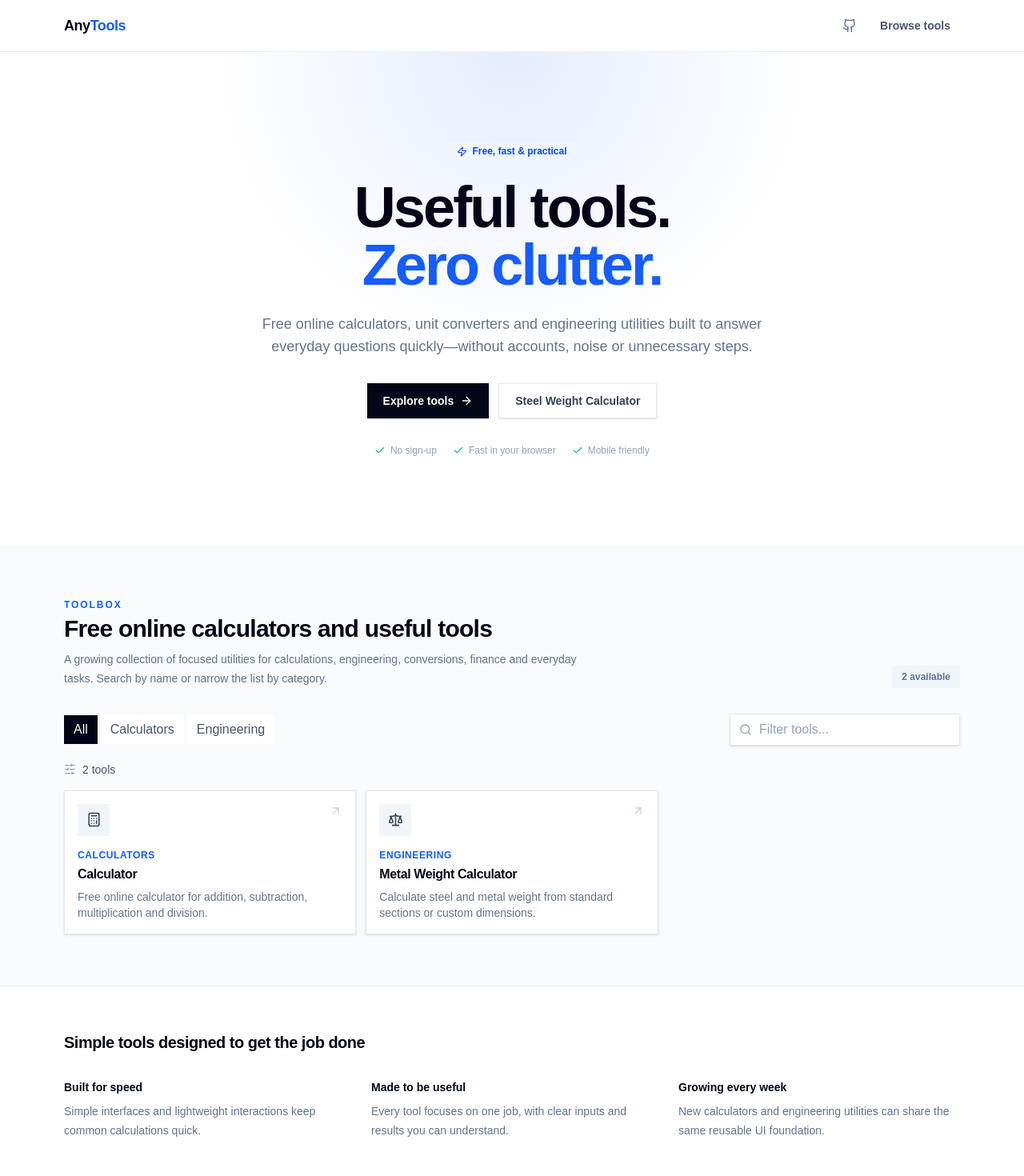
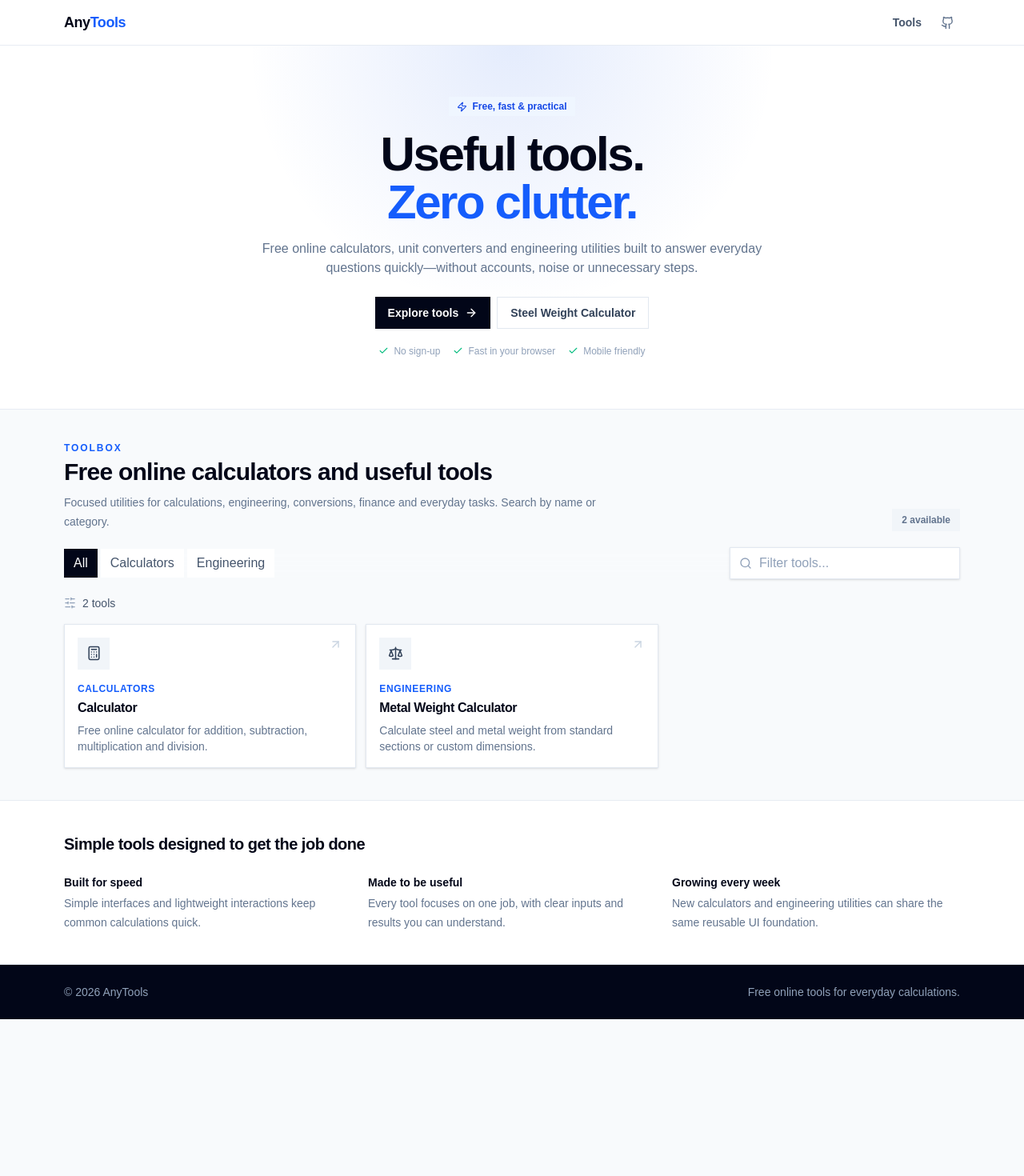
Before and after one commit to farukislamyt/any-tools, a Next.js app: page / in a window 1280 px wide. Shown: the top 1470 px of the page at 80% size. After the commit the page ends 1274 px from the top, so only its background shows below. Built offline with nearby package versions, Linux system fonts and the light colour scheme.

Commit message:
ui: tighten homepage spacing and navigation

```diff
--- a/app/page.tsx
+++ b/app/page.tsx
@@ -3,7 +3,7 @@ import { ArrowRight, Check, Github, Zap } from "lucide-react";
 import { ToolBrowser } from "@/components/home/tool-browser";
 import { Badge } from "@/components/ui/badge";
 import { SectionHeading } from "@/components/ui/section-heading";
-import { categories, tools } from "@/lib/tools";
+import { tools } from "@/lib/tools";
 
 const siteUrl = "https://any-tools.vercel.app";
 
@@ -13,11 +13,7 @@ const websiteSchema = {
   name: "AnyTools",
   url: siteUrl,
   description: "Free online calculators, converters and practical tools for engineering, finance and everyday life.",
-  potentialAction: {
-    "@type": "SearchAction",
-    target: `${siteUrl}/?q={search_term_string}`,
-    "query-input": "required name=search_term_string",
-  },
+  potentialAction: { "@type": "SearchAction", target: `${siteUrl}/?q={search_term_string}`, "query-input": "required name=search_term_string" },
 };
 
 const softwareSchema = {
@@ -35,51 +31,51 @@ export default function Home() {
     <main className="min-h-screen overflow-hidden">
       <script type="application/ld+json" dangerouslySetInnerHTML={{ __html: JSON.stringify(websiteSchema) }} />
       <script type="application/ld+json" dangerouslySetInnerHTML={{ __html: JSON.stringify(softwareSchema) }} />
-      <header className="border-b border-slate-200/80 bg-white/90 backdrop-blur">
-        <div className="container flex h-16 items-center justify-between">
+      <header className="border-b border-slate-200/80 bg-white/95 backdrop-blur">
+        <div className="container flex h-14 items-center justify-between">
           <Link href="/" className="text-lg font-extrabold tracking-tight text-slate-950">Any<span className="text-blue-600">Tools</span></Link>
-          <nav aria-label="Primary navigation" className="flex items-center gap-2">
-            <a href="https://github.com/farukislamyt/any-tools" target="_blank" rel="noreferrer" aria-label="AnyTools on GitHub" className="inline-flex size-9 items-center justify-center rounded-xl text-slate-500 transition hover:bg-slate-100 hover:text-slate-950"><Github size={18} /></a>
-            <Link href="#tools" className="hidden rounded-xl px-3 py-2 text-sm font-semibold text-slate-600 hover:bg-slate-100 sm:block">Browse tools</Link>
+          <nav aria-label="Primary navigation" className="flex items-center gap-1">
+            <Link href="#tools" className="px-3 py-1.5 text-sm font-semibold text-slate-600 hover:bg-slate-100 hover:text-slate-950">Tools</Link>
+            <a href="https://github.com/farukislamyt/any-tools" target="_blank" rel="noreferrer" aria-label="AnyTools on GitHub" className="inline-flex size-8 items-center justify-center text-slate-500 hover:bg-slate-100 hover:text-slate-950"><Github size={17} /></a>
           </nav>
         </div>
       </header>
 
       <section className="relative border-b border-slate-200/80 bg-white" aria-labelledby="hero-title">
         <div className="pointer-events-none absolute inset-0 bg-[radial-gradient(circle_at_50%_0%,rgba(37,99,235,0.12),transparent_42%)]" />
-        <div className="container relative py-16 sm:py-24 lg:py-28">
+        <div className="container relative py-10 sm:py-14 lg:py-16">
           <div className="mx-auto max-w-4xl text-center">
             <Badge tone="blue"><Zap size={13} className="mr-1.5" /> Free, fast & practical</Badge>
-            <h1 id="hero-title" className="mx-auto mt-5 max-w-4xl text-4xl font-black tracking-[-0.04em] text-slate-950 sm:text-6xl lg:text-7xl">Useful tools.<br /><span className="text-blue-600">Zero clutter.</span></h1>
-            <p className="mx-auto mt-6 max-w-2xl text-base leading-7 text-slate-500 sm:text-lg">Free online calculators, unit converters and engineering utilities built to answer everyday questions quickly—without accounts, noise or unnecessary steps.</p>
-            <div className="mt-8 flex flex-col items-center justify-center gap-3 sm:flex-row">
-              <Link href="#tools" className="inline-flex h-11 items-center justify-center gap-2 rounded-xl bg-slate-950 px-5 text-sm font-bold text-white shadow-sm transition hover:bg-slate-800">Explore tools <ArrowRight size={16} /></Link>
-              <Link href="/tools/metal-weight" className="inline-flex h-11 items-center justify-center rounded-xl border border-slate-200 bg-white px-5 text-sm font-bold text-slate-700 shadow-sm transition hover:border-slate-300 hover:bg-slate-50">Steel Weight Calculator</Link>
+            <h1 id="hero-title" className="mx-auto mt-4 max-w-4xl text-4xl font-black tracking-[-0.04em] text-slate-950 sm:text-5xl lg:text-6xl">Useful tools.<br /><span className="text-blue-600">Zero clutter.</span></h1>
+            <p className="mx-auto mt-4 max-w-2xl text-sm leading-6 text-slate-500 sm:text-base">Free online calculators, unit converters and engineering utilities built to answer everyday questions quickly—without accounts, noise or unnecessary steps.</p>
+            <div className="mt-6 flex flex-col items-stretch justify-center gap-2 sm:flex-row sm:items-center">
+              <Link href="#tools" className="inline-flex h-10 items-center justify-center gap-2 bg-slate-950 px-4 text-sm font-bold text-white shadow-sm transition hover:bg-slate-800">Explore tools <ArrowRight size={16} /></Link>
+              <Link href="/tools/metal-weight" className="inline-flex h-10 items-center justify-center border border-slate-200 bg-white px-4 text-sm font-bold text-slate-700 transition hover:bg-slate-50">Steel Weight Calculator</Link>
             </div>
-            <div className="mt-8 flex flex-wrap justify-center gap-x-5 gap-y-2 text-xs font-medium text-slate-400"><span className="inline-flex items-center gap-1.5"><Check size={14} className="text-emerald-500" /> No sign-up</span><span className="inline-flex items-center gap-1.5"><Check size={14} className="text-emerald-500" /> Fast in your browser</span><span className="inline-flex items-center gap-1.5"><Check size={14} className="text-emerald-500" /> Mobile friendly</span></div>
+            <div className="mt-5 flex flex-wrap justify-center gap-x-4 gap-y-1.5 text-xs font-medium text-slate-400"><span className="inline-flex items-center gap-1.5"><Check size={13} className="text-emerald-500" /> No sign-up</span><span className="inline-flex items-center gap-1.5"><Check size={13} className="text-emerald-500" /> Fast in your browser</span><span className="inline-flex items-center gap-1.5"><Check size={13} className="text-emerald-500" /> Mobile friendly</span></div>
           </div>
         </div>
       </section>
 
-      <section id="tools" className="container scroll-mt-8 py-12 sm:py-16" aria-labelledby="tools-title">
-        <SectionHeading eyebrow="Toolbox" title="Free online calculators and useful tools" description="A growing collection of focused utilities for calculations, engineering, conversions, finance and everyday tasks. Search by name or narrow the list by category." action={<span className="hidden rounded-full bg-slate-100 px-3 py-1.5 text-xs font-bold text-slate-500 sm:inline-flex">{tools.length} available</span>} />
+      <section id="tools" className="container scroll-mt-6 py-8 sm:py-10" aria-labelledby="tools-title">
+        <SectionHeading eyebrow="Toolbox" title="Free online calculators and useful tools" description="Focused utilities for calculations, engineering, conversions, finance and everyday tasks. Search by name or category." action={<span className="hidden bg-slate-100 px-3 py-1.5 text-xs font-bold text-slate-500 sm:inline-flex">{tools.length} available</span>} />
         <h2 id="tools-title" className="sr-only">AnyTools online tools</h2>
-        <div className="mt-8"><ToolBrowser tools={tools} categories={categories} /></div>
+        <div className="mt-5"><ToolBrowser tools={tools} categories={["All", ...Array.from(new Set(tools.map((tool) => tool.category)))]} /></div>
       </section>
 
       <section className="border-y border-slate-200/80 bg-white" aria-labelledby="why-title">
-        <div className="container py-12 sm:py-14">
+        <div className="container py-8 sm:py-10">
           <h2 id="why-title" className="text-xl font-extrabold tracking-tight text-slate-950">Simple tools designed to get the job done</h2>
-          <div className="mt-8 grid gap-8 sm:grid-cols-3">
-            <div><p className="text-sm font-bold text-slate-950">Built for speed</p><p className="mt-2 text-sm leading-6 text-slate-500">Simple interfaces and lightweight interactions keep common calculations quick.</p></div>
-            <div><p className="text-sm font-bold text-slate-950">Made to be useful</p><p className="mt-2 text-sm leading-6 text-slate-500">Every tool focuses on one job, with clear inputs and results you can understand.</p></div>
-            <div><p className="text-sm font-bold text-slate-950">Growing every week</p><p className="mt-2 text-sm leading-6 text-slate-500">New calculators and engineering utilities can share the same reusable UI foundation.</p></div>
+          <div className="mt-6 grid gap-5 sm:grid-cols-3">
+            <div><p className="text-sm font-bold text-slate-950">Built for speed</p><p className="mt-1 text-sm leading-6 text-slate-500">Simple interfaces and lightweight interactions keep common calculations quick.</p></div>
+            <div><p className="text-sm font-bold text-slate-950">Made to be useful</p><p className="mt-1 text-sm leading-6 text-slate-500">Every tool focuses on one job, with clear inputs and results you can understand.</p></div>
+            <div><p className="text-sm font-bold text-slate-950">Growing every week</p><p className="mt-1 text-sm leading-6 text-slate-500">New calculators and engineering utilities can share the same reusable UI foundation.</p></div>
           </div>
         </div>
       </section>
 
       <footer className="bg-slate-950 text-slate-400">
-        <div className="container flex flex-col gap-3 py-8 text-sm sm:flex-row sm:items-center sm:justify-between"><p>© {new Date().getFullYear()} AnyTools</p><p>Free online tools for everyday calculations.</p></div>
+        <div className="container flex flex-col gap-2 py-6 text-sm sm:flex-row sm:items-center sm:justify-between"><p>© {new Date().getFullYear()} AnyTools</p><p>Free online tools for everyday calculations.</p></div>
       </footer>
     </main>
   );
```
